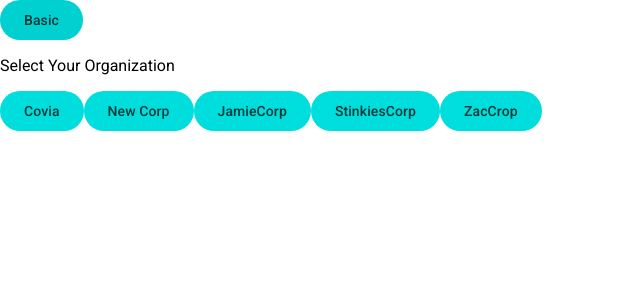
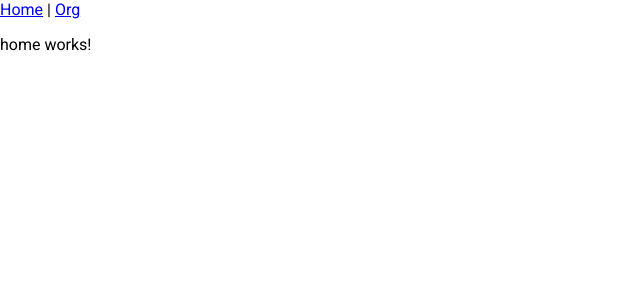
Before and after one commit to RuFeeOh/EZ-Analyze-Repository, an Angular app: page / in a window 1280 px wide. Shown: the top 300 px of the page, without its empty margins (0-640 px from the left). Built offline with nearby package versions, Linux system fonts and the light colour scheme.

Commit message:
WE made routes... a route!

```diff
--- a/src/app/app.component.html
+++ b/src/app/app.component.html
@@ -1,2 +1,6 @@
-<button mat-flat-button>Basic</button>
-<app-organization-selector></app-organization-selector>
+<nav>
+    <a routerLink="/">Home</a>
+    |
+    <a routerLink="/org">Org</a>
+</nav>
+<router-outlet />
--- a/src/app/app.config.ts
+++ b/src/app/app.config.ts
@@ -5,5 +5,9 @@ import { routes } from './app.routes';
 import { provideAnimationsAsync } from '@angular/platform-browser/animations/async';
 
 export const appConfig: ApplicationConfig = {
-  providers: [provideZoneChangeDetection({ eventCoalescing: true }), provideRouter(routes), provideAnimationsAsync()]
+  providers: [
+    provideZoneChangeDetection({ eventCoalescing: true }),
+    provideRouter(routes),
+    provideAnimationsAsync()
+  ]
 };
--- a/src/app/app.routes.ts
+++ b/src/app/app.routes.ts
@@ -1,3 +1,16 @@
 import { Routes } from '@angular/router';
+import { OrganizationSelectorComponent } from './pages/organization-selector/organization-selector.component';
+import { HomeComponent } from './pages/home/home.component';
 
-export const routes: Routes = [];
+export const routes: Routes = [
+    {
+        path: '',
+        title: 'home',
+        component: HomeComponent,
+    },
+    {
+        path: 'org',
+        title: 'Org Seletor',
+        component: OrganizationSelectorComponent,
+    }
+];
--- /dev/null
+++ b/src/app/pages/home/home.component.html
@@ -0,0 +1 @@
+<p>home works!</p>
```
Also changed, not shown: src/app/app.component.ts (+3 -4 lines), src/app/pages/home/home.component.ts (added, +11 -0 lines), src/app/pages/home/home.component.scss (added), 1 other file (tests, documents, lock files or other folders).
